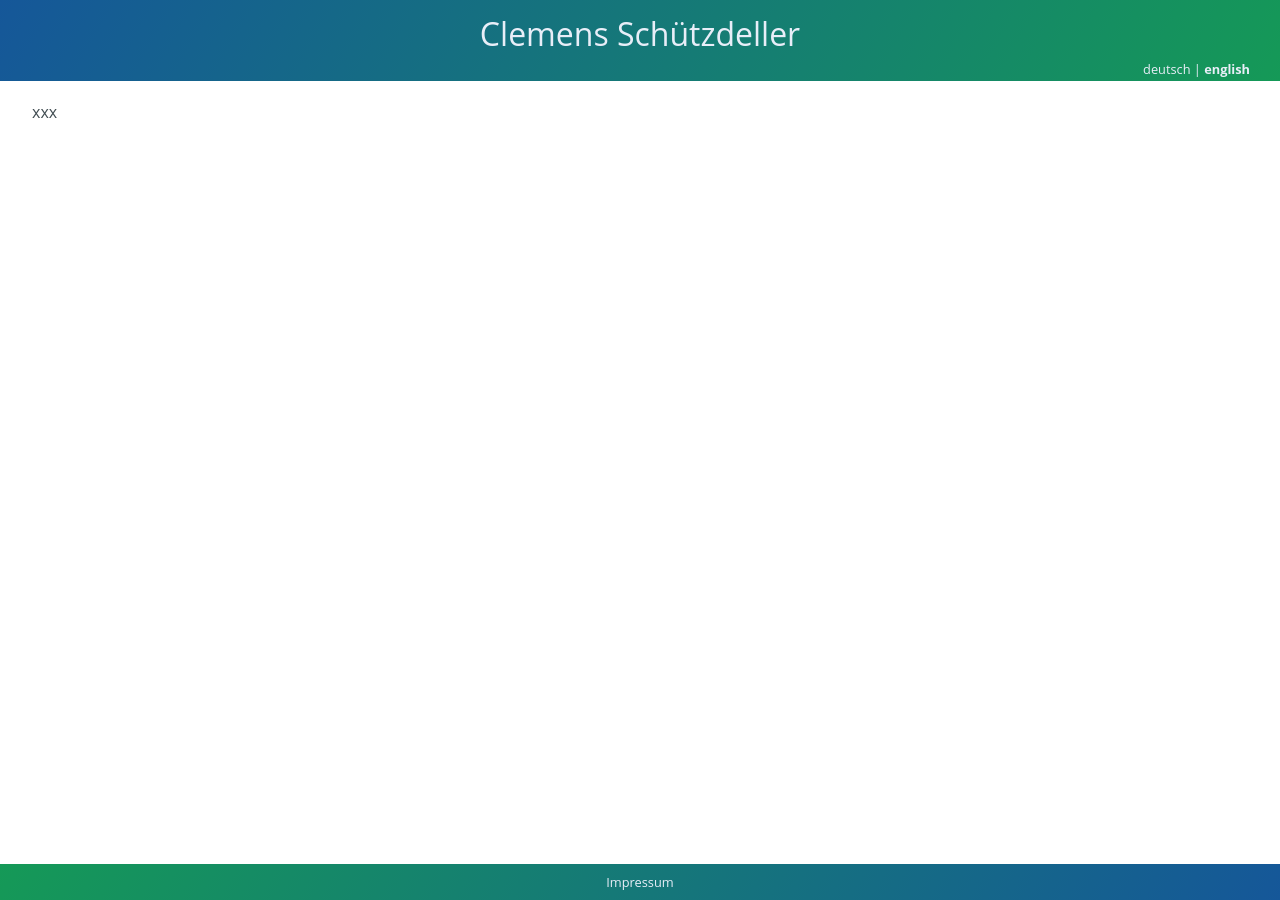
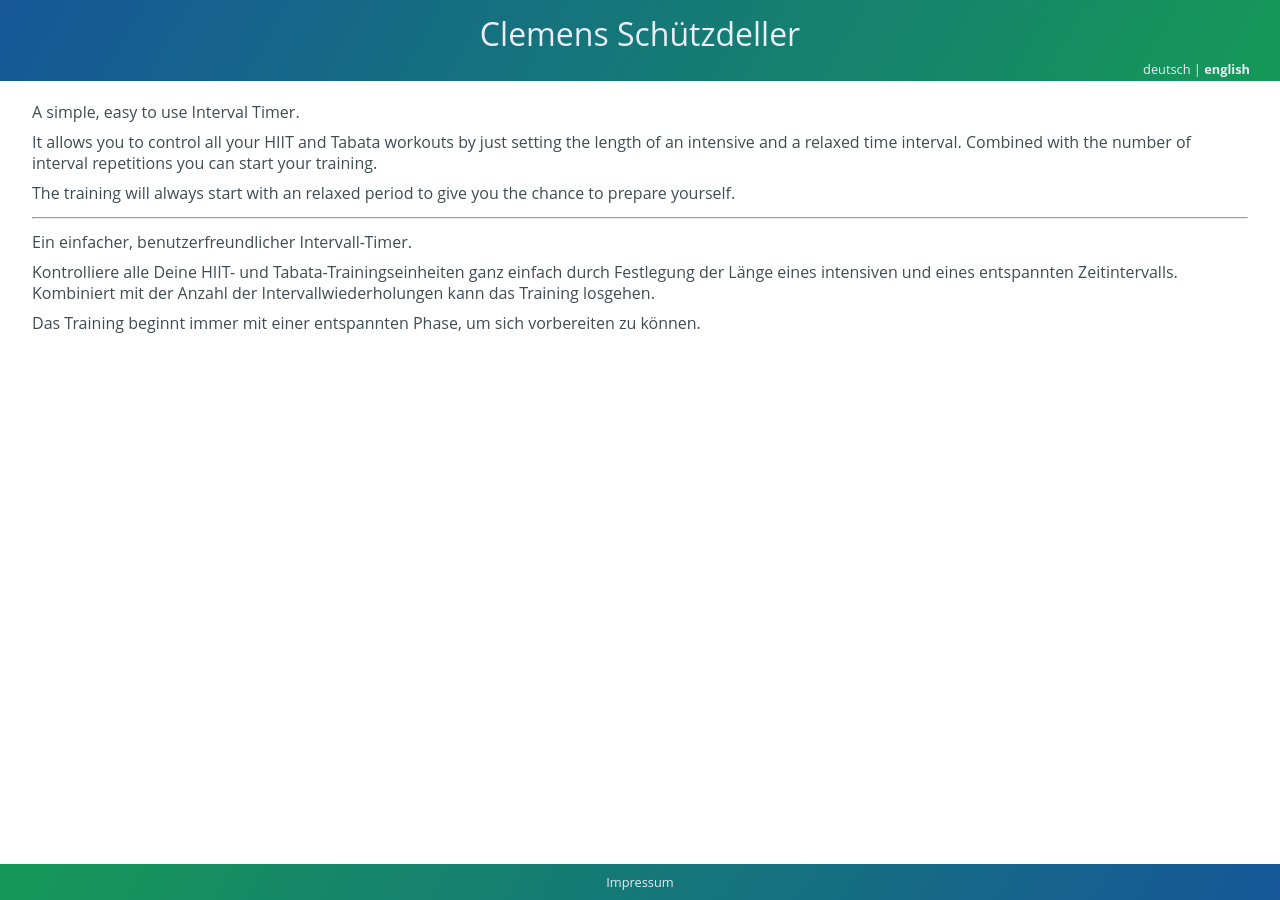
Before and after one commit to cs-LA/home, a Jekyll site: the page built from IntervalCoach/index.md, in a window 1280 px wide. Built offline with Jekyll 4.4.1, drawn with Linux system fonts in a browser that asks for light colours; our own code applies the rules of GitHub Pages for plain Markdown files.

Commit message:
Update index.md

```diff
--- a/IntervalCoach/index.md
+++ b/IntervalCoach/index.md
@@ -1 +1,17 @@
-xxx
+ A simple, easy to use Interval Timer.
+
+ It allows you to control all your HIIT and Tabata workouts by just setting
+ the length of an intensive and a relaxed time interval.
+ Combined with the number of interval repetitions you can start your training.
+
+ The training will always start with an relaxed period to give you the chance to prepare yourself.
+
+ ------------
+
+ Ein einfacher, benutzerfreundlicher Intervall-Timer.
+
+ Kontrolliere alle Deine HIIT- und Tabata-Trainingseinheiten ganz einfach durch Festlegung
+ der Länge eines intensiven und eines entspannten Zeitintervalls.
+ Kombiniert mit der Anzahl der Intervallwiederholungen kann das Training losgehen.
+
+ Das Training beginnt immer mit einer entspannten Phase, um sich vorbereiten zu können.
```
